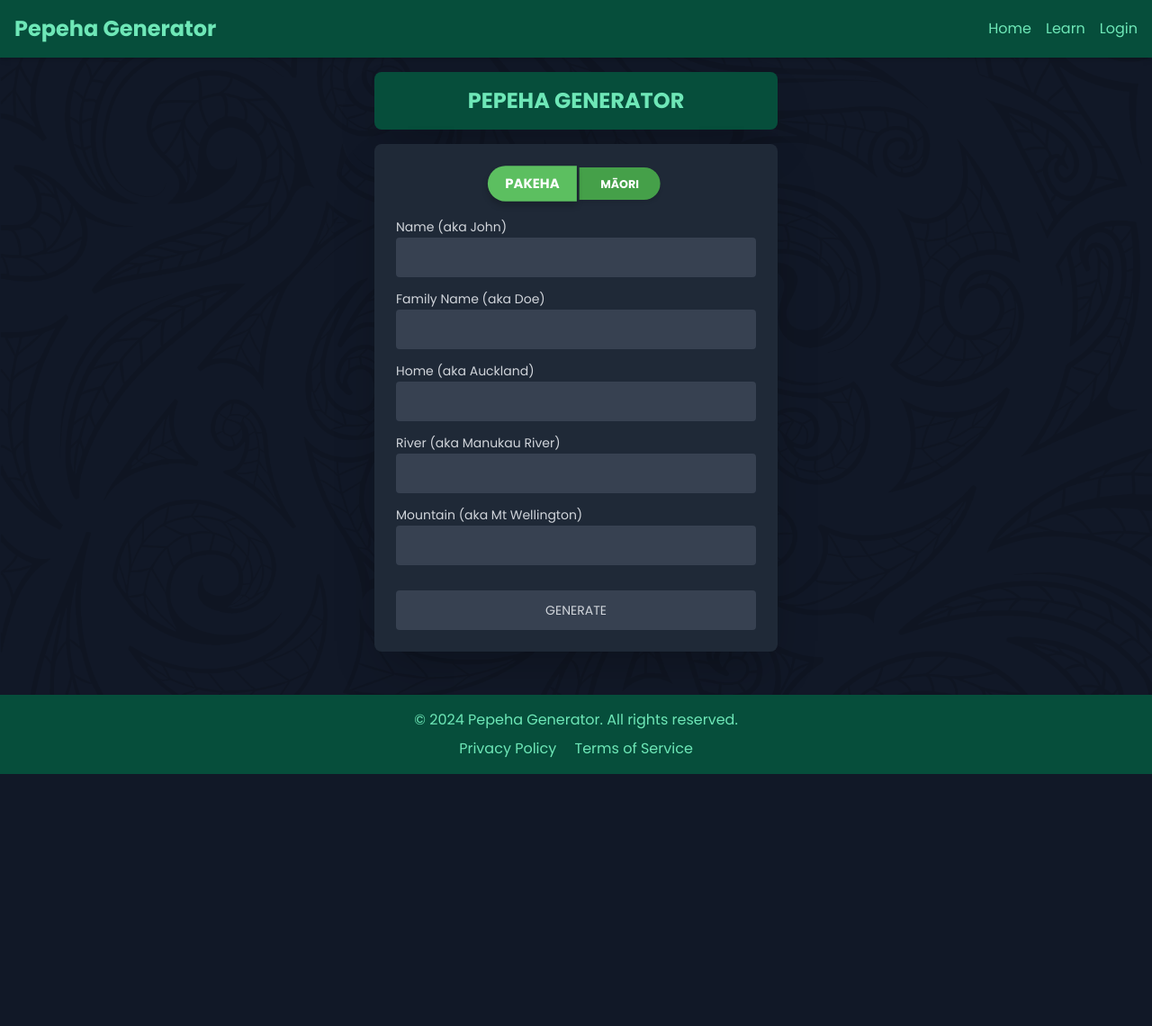
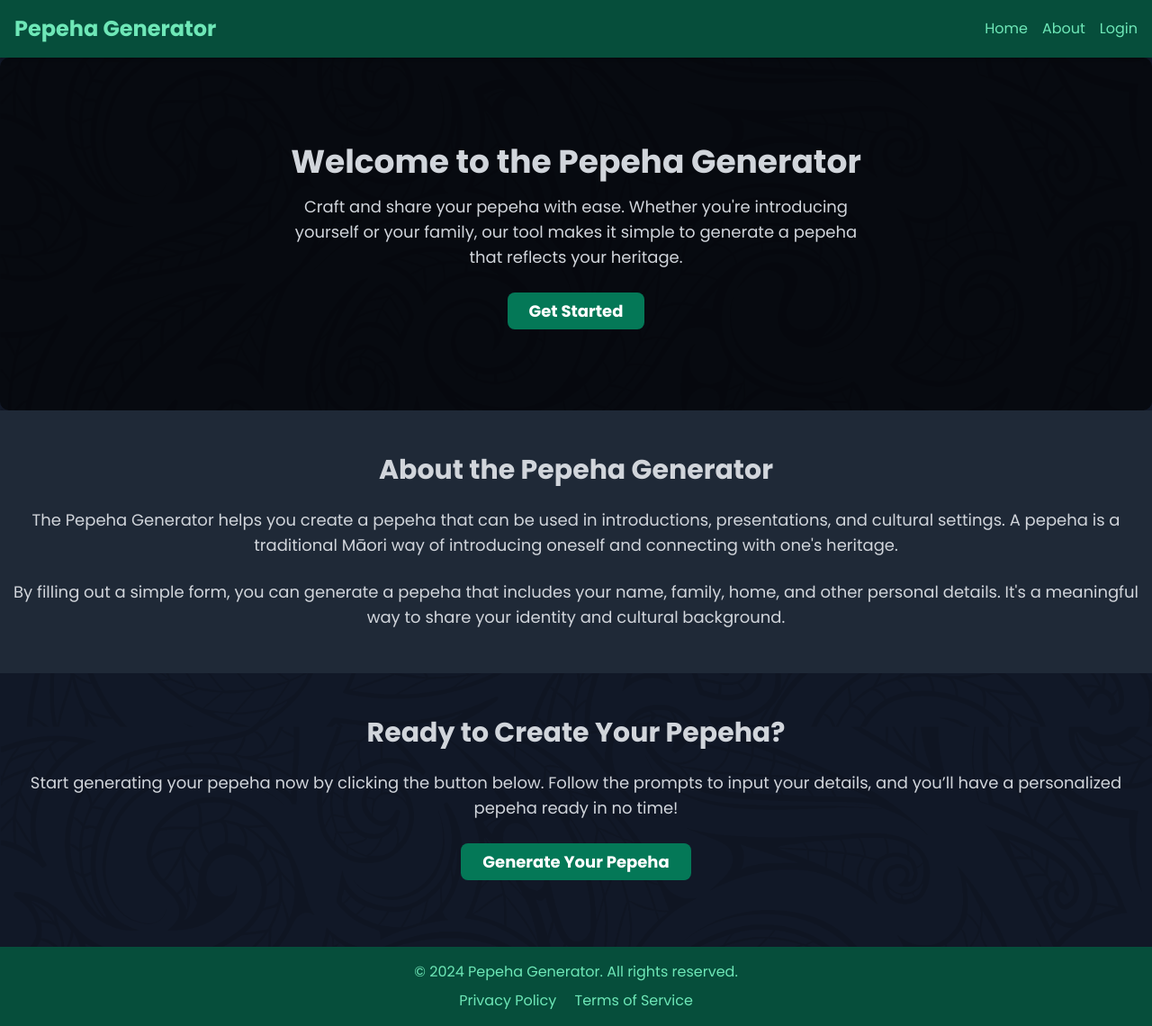
Before and after one commit to nemsip/11COM-Python, a Flask app: page / in a window 1280 px wide. Shown: the whole page at 90% size. Before the commit the page ends 860 px from the top, so only its background shows below. Run offline with Flask 3, Linux system fonts and the light colour scheme.

Commit message:
sdfdflsdkf

```diff
--- a/NCEA/templates/index.html
+++ b/NCEA/templates/index.html
@@ -13,53 +13,13 @@
             font-family: 'Poppins', sans-serif;
             background-attachment: fixed;
         }
-
-        .button-container {
-            display: flex;
-            gap: 8px;
-            transform: scale(0.9);
-            margin: 0 auto;
-            align-items: center;
+        .hero {
+            background: rgba(0, 0, 0, 0.6);
+            padding: 4rem 0;
+            border-radius: 10px;
         }
-        .button {
-            display: flex;
-            justify-content: center;
-            align-items: center;
-            padding: 10px 20px;
-            font-size: 14px;
-            border: none;
-            cursor: pointer;
-            transition: all 0.3s ease;
-            text-transform: uppercase;
-            font-weight: bold;
-            color: white;
-            box-shadow: 0 3px 5px rgba(0, 0, 0, 0.1);
-        }
-        .button.selected {
-            transform: scale(1.1);
-            font-size: 15px;
-            padding: 14px 28px;
-            box-shadow: 0 5px 7px rgba(0, 0, 0, 0.2);
-        }
-        #pakeha {
-            background-color: #45a049;
-            border-radius: 20px 0 0 20px;
-        }
-        #maori {
-            background-color: #45a049;
-            border-radius: 0 20px 20px 0;
-        }
-        #pakeha.selected {
-            background-color: #5cbf60;
-            /* text-decoration: underline;
-            text-decoration-thickness: 3px;
-            text-underline-offset: 3px;*/
-        }
-        #maori.selected {
-            background-color: #5cbf60;
-            /* text-decoration: underline;
-            text-decoration-thickness: 3px;
-            text-underline-offset: 3px;*/;
+        .hero-content {
+            max-width: 700px;
         }
     </style>
 </head>
@@ -70,73 +30,38 @@
             <h1 class="text-2xl font-bold">Pepeha Generator</h1>
             <nav>
                 <ul class="flex space-x-4">
-                    <li><a href="/" class="hover:text-white">Home</a></li>
-                    <li><a href="/about-pepeha" class="hover:text-white">Learn</a></li>
+                    <li><a href="#" class="hover:text-white">Home</a></li>
+                    <li><a href="#about" class="hover:text-white">About</a></li>
                     <li><a href="/login" class="hover:text-white">Login</a></li>
                 </ul>
             </nav>
         </div>
     </header>
 
-    <main class="flex-grow flex items-center justify-center p-4">
-        <div class="w-full max-w-md">
-            <div class="bg-green-900 text-green-300 p-4 rounded-lg mb-4 shadow-2xl">
-                <h1 class="text-2xl font-bold text-center">PEPEHA GENERATOR</h1>
+    <main class="flex-grow">
+        <section class="hero bg-gray-800 text-gray-300 text-center">
+            <div class="container mx-auto hero-content p-8 rounded-lg">
+                <h2 class="text-4xl font-bold mb-4">Welcome to the Pepeha Generator</h2>
+                <p class="text-lg mb-8">Craft and share your pepeha with ease. Whether you're introducing yourself or your family, our tool makes it simple to generate a pepeha that reflects your heritage.</p>
+                <a href="/generate" class="bg-green-700 text-white py-2 px-6 rounded-lg text-lg font-bold hover:bg-green-800 transition duration-300">Get Started</a>
             </div>
-            <div class="bg-gray-800 p-6 rounded-lg shadow-2xl">
-                <div class="flex space-x-2 mb-4">
-                    <div class="button-container">
-                        <button id="pakeha" class="button selected" style="width: 100px; height: 40px;">Pakeha</button>
-                        <button id="maori" class="button" style="width: 100px; height: 40px;">Māori</button>
-                    </div>
-                </div>
-                <form id="pakehaForm" action="/" method="post">
-                    <input name="ethnicity" value="pakeha" type="hidden">
+        </section>
 
-                    <label for="name" class="text-sm">Name (aka John)</label>
-                    <input type="text" name="name" class="w-full bg-gray-700 p-3 rounded mb-3 text-sm custom-shadow-more">
+        <section id="about" class="py-12 bg-gray-800">
+            <div class="container mx-auto text-center">
+                <h2 class="text-3xl font-bold mb-6">About the Pepeha Generator</h2>
+                <p class="text-lg mb-6">The Pepeha Generator helps you create a pepeha that can be used in introductions, presentations, and cultural settings. A pepeha is a traditional Māori way of introducing oneself and connecting with one's heritage.</p>
+                <p class="text-lg">By filling out a simple form, you can generate a pepeha that includes your name, family, home, and other personal details. It's a meaningful way to share your identity and cultural background.</p>
+            </div>
+        </section>
 
-                    <label for="family-name" class="text-sm">Family Name (aka Doe)</label>
-                    <input type="text" name="family-name" class="w-full bg-gray-700 p-3 rounded mb-3 text-sm custom-shadow-more">
-
-                    <label for="home" class="text-sm">Home (aka Auckland)</label>
-                    <input type="text" name="home" class="w-full bg-gray-700 p-3 rounded mb-3 text-sm custom-shadow-more">
-
-                    <label for="river" class="text-sm">River (aka Manukau River)</label>
-                    <input type="text" name="river" class="w-full bg-gray-700 p-3 rounded mb-3 text-sm custom-shadow-more">
-
-                    <label for="mountain" class="text-sm">Mountain (aka Mt Wellington)</label>
-                    <input type="text" name="mountain" class="w-full bg-gray-700 p-3 rounded mb-3 text-sm custom-shadow-more">
-
-                    <button type="submit" class="w-full bg-gray-700 text-gray-300 p-3 rounded mt-4 text-sm custom-shadow-more">GENERATE</button>
-                </form>
-                <form id="maoriForm" style="display: none;" action="/" method="post">
-                    <input name="ethnicity" value="maori" type="hidden">
-                    <label for="ingoa" class="text-sm">Ingoa (Name)</label>
-                    <input type="text" name="ingoa" class="w-full bg-gray-700 p-3 rounded mb-3 text-sm custom-shadow-more">
-
-                    <label for="whanau" class="text-sm">Whānau (Family)</label>
-                    <input type="text" name="whanau" class="w-full bg-gray-700 p-3 rounded mb-3 text-sm custom-shadow-more">
-
-                    <label for="marae" class="text-sm">Marae</label>
-                    <input type="text" name="marae" class="w-full bg-gray-700 p-3 rounded mb-3 text-sm custom-shadow-more">
-
-                    <label for="iwi" class="text-sm">Iwi (Tribe)</label>
-                    <input type="text" name="iwi" class="w-full bg-gray-700 p-3 rounded mb-3 text-sm custom-shadow-more">
-
-                    <label for="maunga" class="text-sm">Maunga (Mountain)</label>
-                    <input type="text" name="maunga" class="w-full bg-gray-700 p-3 rounded mb-3 text-sm custom-shadow-more">
-
-                    <label for="awa" class="text-sm">Awa (River)</label>
-                    <input type="text" name="awa" class="w-full bg-gray-700 p-3 rounded mb-3 text-sm custom-shadow-more">
-
-                    <label for="waka" class="text-sm">Waka (Canoe)</label>
-                    <input type="text" name="waka" class="w-full bg-gray-700 p-3 rounded mb-3 text-sm custom-shadow-more">
-
-                    <button type="submit" class="w-full bg-gray-700 text-gray-300 p-3 rounded mt-4 text-sm custom-shadow-more">WHAKAPUTA (GENERATE)</button>
-                </form>
+        <section id="get-started" class="py-12">
+            <div class="container mx-auto text-center">
+                <h2 class="text-3xl font-bold mb-6">Ready to Create Your Pepeha?</h2>
+                <p class="text-lg mb-8">Start generating your pepeha now by clicking the button below. Follow the prompts to input your details, and you’ll have a personalized pepeha ready in no time!</p>
+                <a href="/generate" class="bg-green-700 text-white py-2 px-6 rounded-lg text-lg font-bold hover:bg-green-800 transition duration-300">Generate Your Pepeha</a>
             </div>
-        </div>
+        </section>
     </main>
 
     <footer class="bg-green-900 text-green-300 p-4 mt-8">
@@ -149,27 +74,5 @@
         </div>
     </footer>
 
-    <script>
-        // rhis is where my javascript knowlege ends
-        const buttons = document.querySelectorAll('.button');
-        const pakehaForm = document.getElementById('pakehaForm');
-        const maoriForm = document.getElementById('maoriForm');
-
-        buttons.forEach(button => {
-            button.addEventListener('click', () => {
-                buttons.forEach(btn => btn.classList.remove('selected'));
-                button.classList.add('selected');
-
-                if (button.id === 'pakeha') {
-                    pakehaForm.style.display = 'block';
-                    maoriForm.style.display = 'none';
-                } else if (button.id === 'maori') {
-                    pakehaForm.style.display = 'none';
-                    maoriForm.style.display = 'block';
-                }
-                console.log("Button Toggled");
-            });
-        });
-    </script>
 </body>
 </html>
--- a/NCEA/templates/result.html
+++ b/NCEA/templates/result.html
@@ -65,7 +65,7 @@
                         Tēnā koutou katoa<br>
                         Ko {{ mountain }} te maunga.<br>
                         Ko {{ river }} te awa.<br>
-                        Nō {{ home }} ahau.<br>
+                        Nō {{ homeTranslated }} ahau.<br>
                         Ko {{ family_name }} te whānau.<br>
                         Ko {{ name }} tōku ingoa.
                         Tēnā tātou katoa
@@ -90,7 +90,7 @@
                     </button>
 
                 </div>
-                <a href="/" class="block w-full bg-green-700 text-green-100 p-3 rounded mt-4 text-sm text-center custom-shadow-more hover:bg-green-600 transition duration-300">GENERATE ANOTHER</a>
+                <a href="/generate" class="block w-full bg-green-700 text-green-100 p-3 rounded mt-4 text-sm text-center custom-shadow-more hover:bg-green-600 transition duration-300">GENERATE ANOTHER</a>
             </div>
         </div>
     </main>
--- a/NCEA/templates/sys/403.html
+++ b/NCEA/templates/sys/403.html
@@ -27,7 +27,7 @@
         <h1 class="text-6xl font-bold mb-4">403</h1>
         <p class="text-xl">Forbidden</p>
         <!-- back button -->
-         <a href="{{ url_for('home') }}"><button class="bg-blue-500 hover:bg-blue-700 text-white font-bold m-5 py-2 px-4 rounded">Back to Home</button></a>
+         <a href="/"><button class="bg-blue-500 hover:bg-blue-700 text-white font-bold m-5 py-2 px-4 rounded">Back to Home</button></a>
         </div>
 </body>
 
--- a/NCEA/templates/sys/404.html
+++ b/NCEA/templates/sys/404.html
@@ -27,7 +27,7 @@
         <h1 class="text-6xl font-bold mb-4">404</h1>
         <p class="text-xl">Page not found</p>
         <!-- back button -->
-         <a href="{{ url_for('home') }}"><button class="bg-blue-500 hover:bg-blue-700 text-white font-bold m-5 py-2 px-4 rounded">Back to Home</button></a>
+         <a href="/"><button class="bg-blue-500 hover:bg-blue-700 text-white font-bold m-5 py-2 px-4 rounded">Back to Home</button></a>
         </div>
 </body>
 
--- a/NCEA/templates/sys/500.html
+++ b/NCEA/templates/sys/500.html
@@ -27,7 +27,7 @@
         <h1 class="text-6xl font-bold mb-4">500</h1>
         <p class="text-xl">Internal Server Error</p>
         <!-- back button -->
-         <a href="{{ url_for('home') }}"><button class="bg-blue-500 hover:bg-blue-700 text-white font-bold m-5 py-2 px-4 rounded">Back to Home</button></a>
+         <a href="/"><button class="bg-blue-500 hover:bg-blue-700 text-white font-bold m-5 py-2 px-4 rounded">Back to Home</button></a>
         </div>
 </body>
 
```
